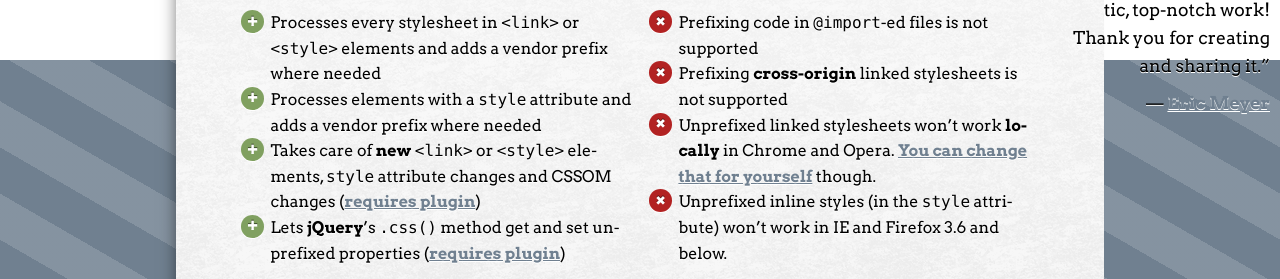
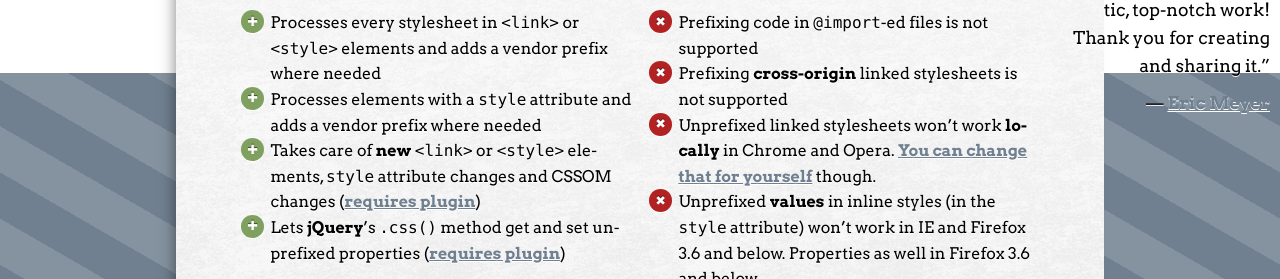
Before and after one commit to LeaVerou/prefixfree, a plain HTML site: page index.html in a window 1280 px wide. Shown: the part 673-952 px from the top of the page. Drawn offline with Linux system fonts and the light colour scheme.

Commit message:
Docs clarification

```diff
--- a/index.html
+++ b/index.html
@@ -59,7 +59,7 @@
 		<li>Prefixing code in <code>@import</code>-ed files is not supported</li>
 		<li>Prefixing <strong>cross-origin</strong> linked stylesheets is not supported</li>
 		<li>Unprefixed linked stylesheets won’t work <strong>locally</strong> in Chrome and Opera. <a href="#local-xhr">You can change that for yourself</a> though.</li>
-		<li>Unprefixed inline styles (in the <code>style</code> attribute) won’t work in IE and Firefox 3.6 and below.</li>
+		<li>Unprefixed <strong>values</strong> in inline styles (in the <code>style</code> attribute) won’t work in IE and Firefox 3.6 and below. Properties as well in Firefox 3.6 and below.</li>
 	</ul>
 </section>
 </div>
```
